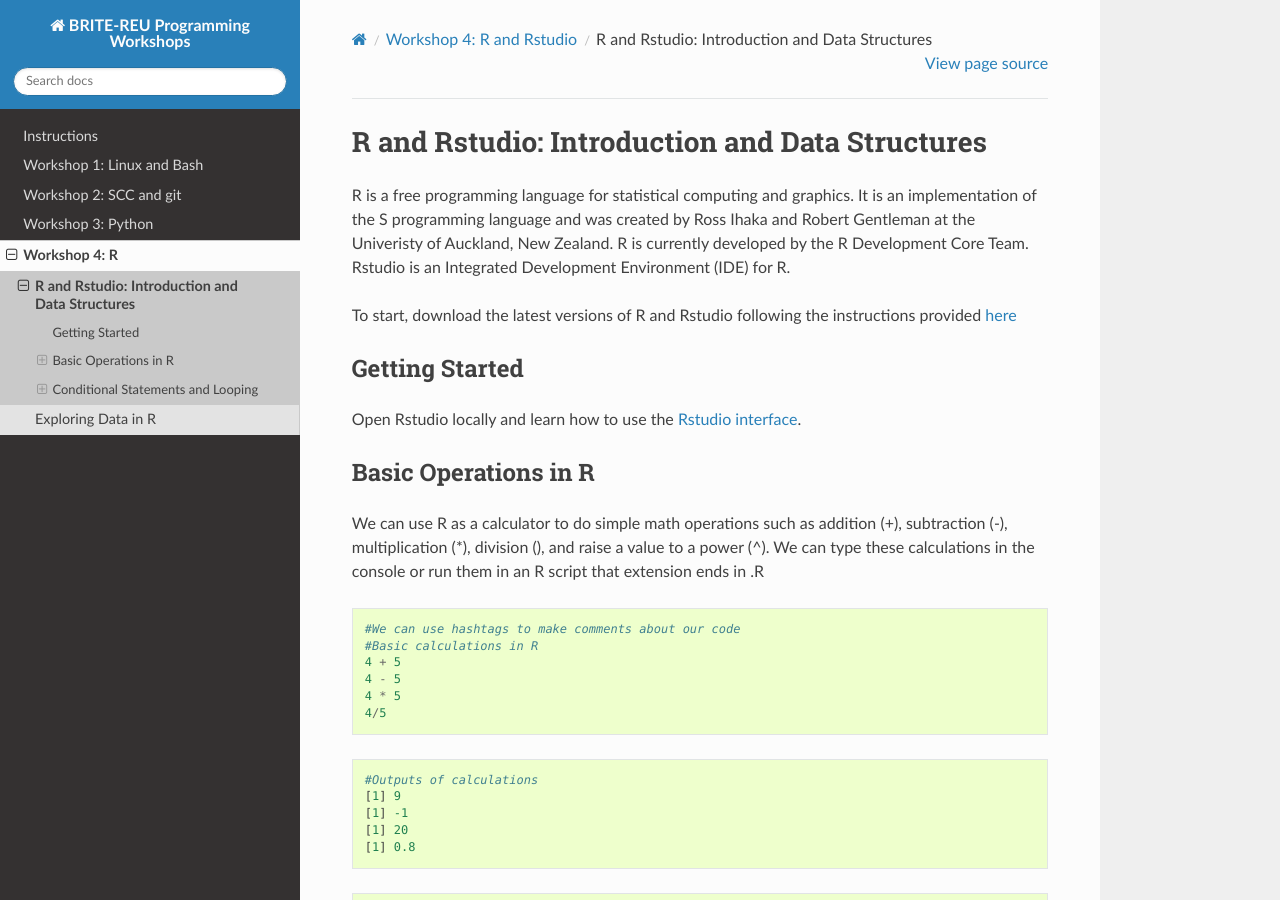
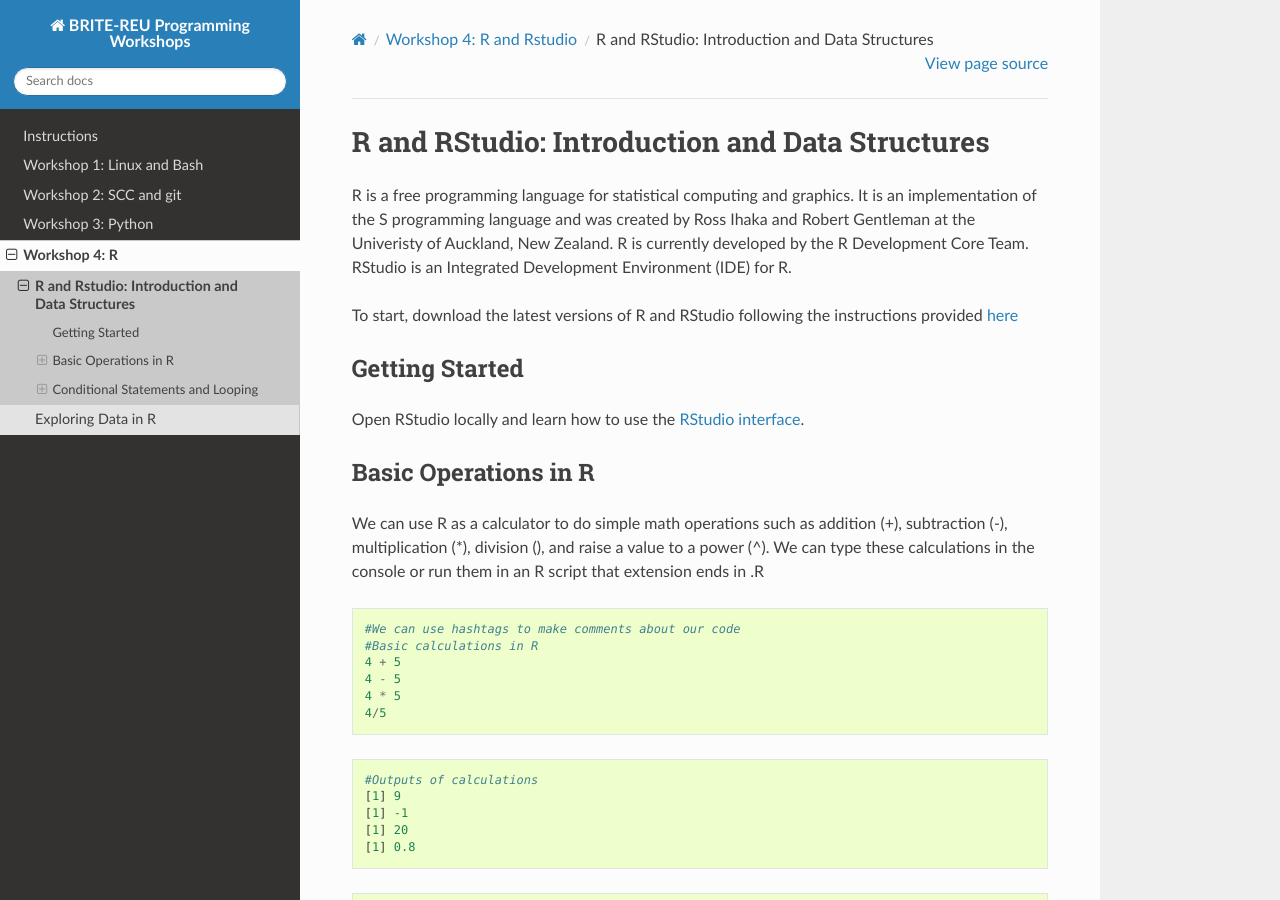
Before and after one commit to BRITE-REU/programming-workshops, a Sphinx documentation site: the page built from source/workshops/04_R/Intro_R.rst, in a window 1280 px wide and 900 px high. Built offline with Sphinx 7.4.7 and the Read the Docs theme 2.0.0, drawn with Linux system fonts in a browser that asks for light colours.

```diff
--- a/source/workshops/04_R/Explore_R.rst
+++ b/source/workshops/04_R/Explore_R.rst
@@ -25,13 +25,13 @@ Loading Data
 Importing downloaded data
 **************************
 
-Based on the data object, there are different functions available to import datasets into R. A cheatsheet from Rstudio community is provided below with useful functions to load in data.
+Based on the data object, there are different functions available to import datasets into R. A cheatsheet from RStudio community is provided below with useful functions to load in data.
 
 .. image:: images/Import_Cheatsheet.png
 
 An alternative way to import downloaded data is to also click on "Import Dataset" on the upper right hand side under Environment.
 
-.. image:: images/Rstudio_Console.png
+.. image:: images/RStudio_Console.png
 
 In addition, datasets that are available online can be imported into R using their url.
 
--- a/source/workshops/04_R/Intro_R.rst
+++ b/source/workshops/04_R/Intro_R.rst
@@ -1,17 +1,17 @@
-R and Rstudio: Introduction and Data Structures
+R and RStudio: Introduction and Data Structures
 ================================================
 
 
-R is a free programming language for statistical computing and graphics. It is an implementation of the S programming language and was created by Ross Ihaka and Robert Gentleman at the Univeristy of Auckland, New Zealand. R is currently developed by the R Development Core Team. Rstudio is an Integrated Development Environment (IDE) for R.
+R is a free programming language for statistical computing and graphics. It is an implementation of the S programming language and was created by Ross Ihaka and Robert Gentleman at the Univeristy of Auckland, New Zealand. R is currently developed by the R Development Core Team. RStudio is an Integrated Development Environment (IDE) for R.
 
-To start, download the latest versions of R and Rstudio following the instructions provided `here <https://programming-workshops.readthedocs.io/en/latest/workshops/00_instructions/r.html>`_
+To start, download the latest versions of R and RStudio following the instructions provided `here <https://programming-workshops.readthedocs.io/en/latest/workshops/00_instructions/r.html>`_
 
 
 ===============================
 Getting Started
 ===============================
 
-Open Rstudio locally and learn how to use the `Rstudio interface <https://www.youtube.com/watch?v=jAgbZ8jkBtQ>`_.
+Open RStudio locally and learn how to use the `RStudio interface <https://www.youtube.com/watch?v=jAgbZ8jkBtQ>`_.
 
 
 =====================
```
Also changed, not shown: 1 other file.
